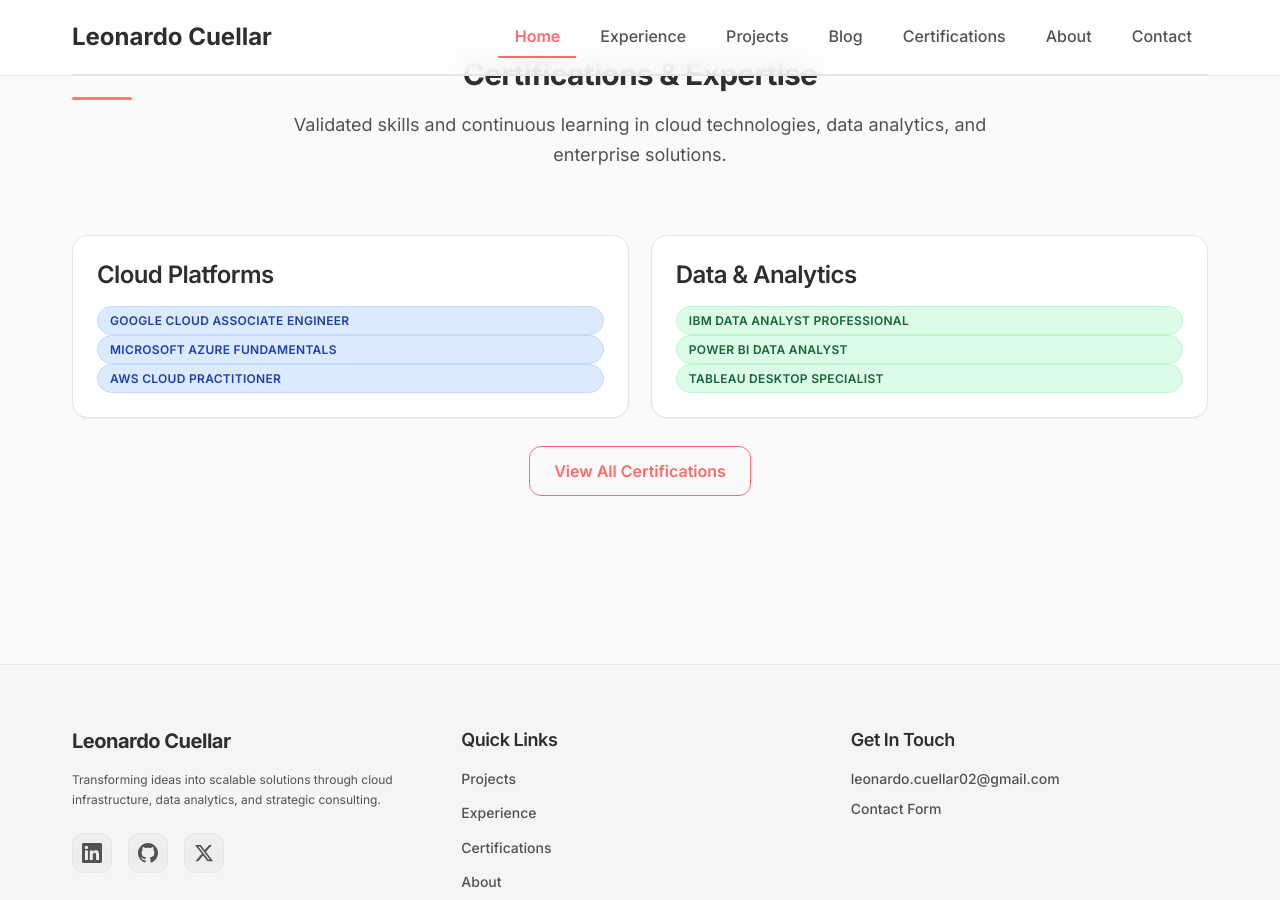
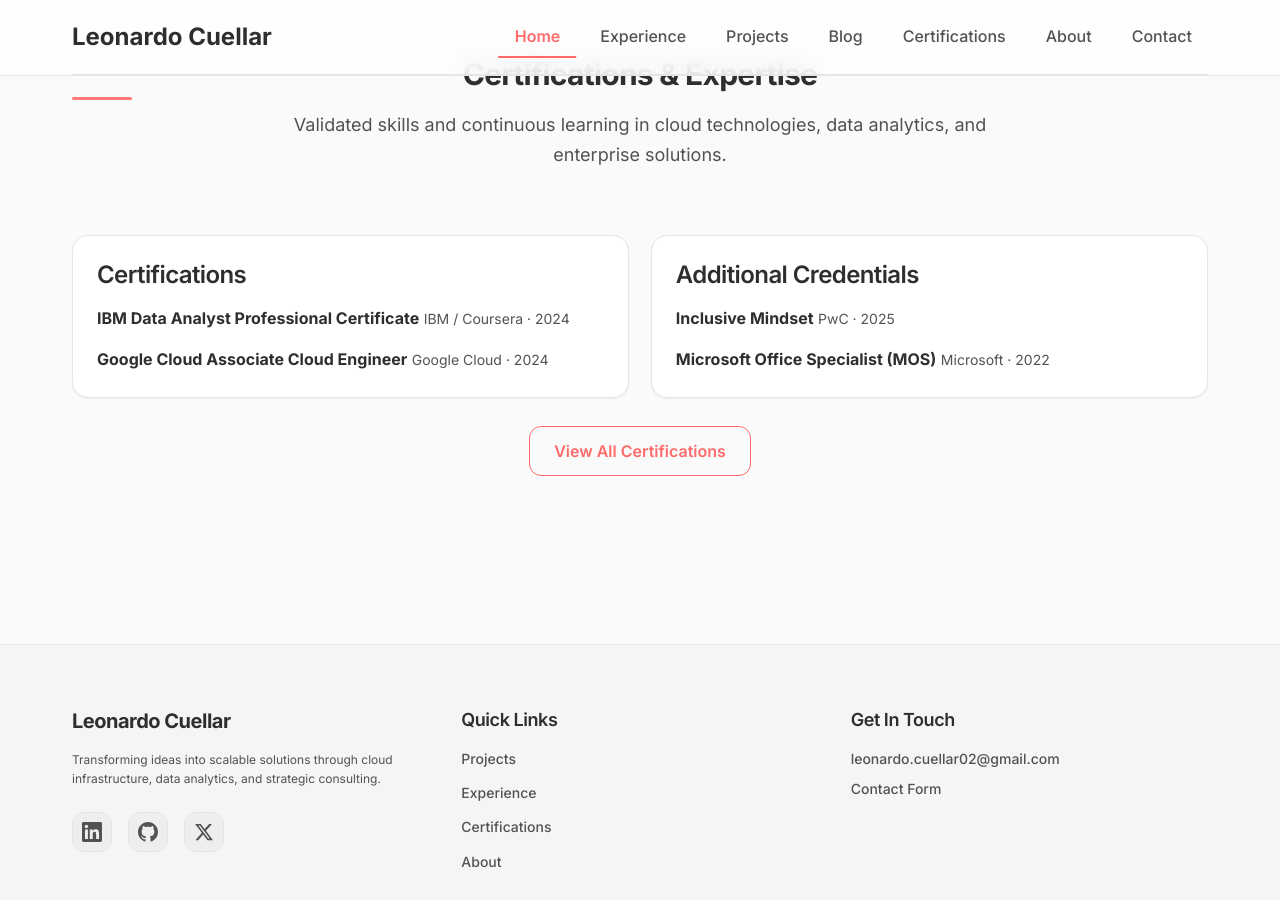
Before and after one commit to leonardocuellargold/leonardocuellargold.github.io, a Jekyll site: the page built from index.md, in a window 1280 px wide and 900 px high, scrolled down 3095 px. Built offline with Jekyll 4.4.1, drawn with Linux system fonts in a browser that asks for light colours.

Commit message:
changed certs

```diff
--- a/_data/certs.yml
+++ b/_data/certs.yml
@@ -11,7 +11,7 @@
   year: 2025
   link: https://www.credly.com/badges/de916528-ef38-46ed-b24a-40c21373a0a2/public_url
 - name: Microsoft Office Specialist (MOS) Certifications
-  org: Various
+  org: Microsoft
   year: 2022
   link: https://www.credly.com/badges/a65dc455-ce23-48b6-95de-ab80744c99f0/public_url
 - name: Other Certifications
--- a/index.md
+++ b/index.md
@@ -117,20 +117,30 @@
 
     <div class="grid grid-2 mb-12">
       <div class="card animate-slide-left">
-        <h3>Cloud Platforms</h3>
-        <div class="flex flex-col gap-3 mt-4">
-          <div class="badge badge-info">Google Cloud Associate Engineer</div>
-          <div class="badge badge-info">Microsoft Azure Fundamentals</div>
-          <div class="badge badge-info">AWS Cloud Practitioner</div>
+        <h3>Certifications</h3>
+        <div class="flex flex-col gap-4 mt-4">
+          <div>
+            <strong>IBM Data Analyst Professional Certificate</strong>
+            <span class="small">IBM / Coursera · 2024</span>
+          </div>
+          <div>
+            <strong>Google Cloud Associate Cloud Engineer</strong>
+            <span class="small">Google Cloud · 2024</span>
+          </div>
         </div>
       </div>
 
       <div class="card animate-slide-left" style="animation-delay: 0.2s">
-        <h3>Data & Analytics</h3>
-        <div class="flex flex-col gap-3 mt-4">
-          <div class="badge badge-success">IBM Data Analyst Professional</div>
-          <div class="badge badge-success">Power BI Data Analyst</div>
-          <div class="badge badge-success">Tableau Desktop Specialist</div>
+        <h3>Additional Credentials</h3>
+        <div class="flex flex-col gap-4 mt-4">
+          <div>
+            <strong>Inclusive Mindset</strong>
+            <span class="small">PwC · 2025</span>
+          </div>
+          <div>
+            <strong>Microsoft Office Specialist (MOS)</strong>
+            <span class="small">Microsoft · 2022</span>
+          </div>
         </div>
       </div>
     </div>
```
